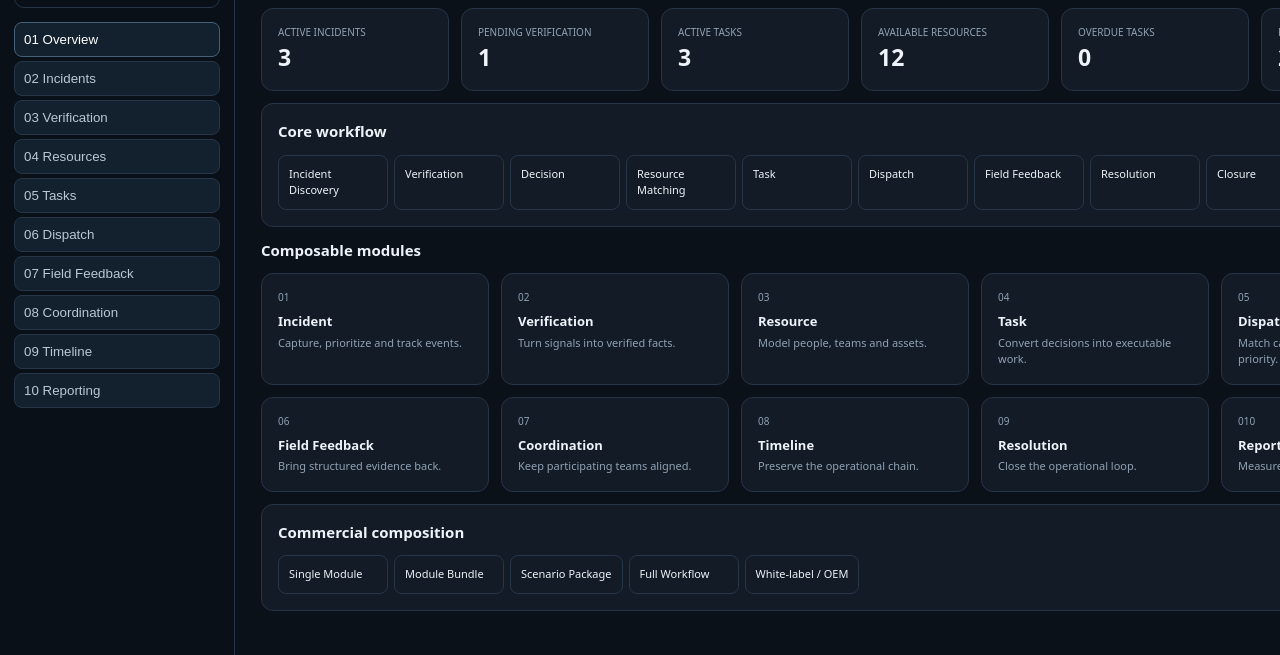
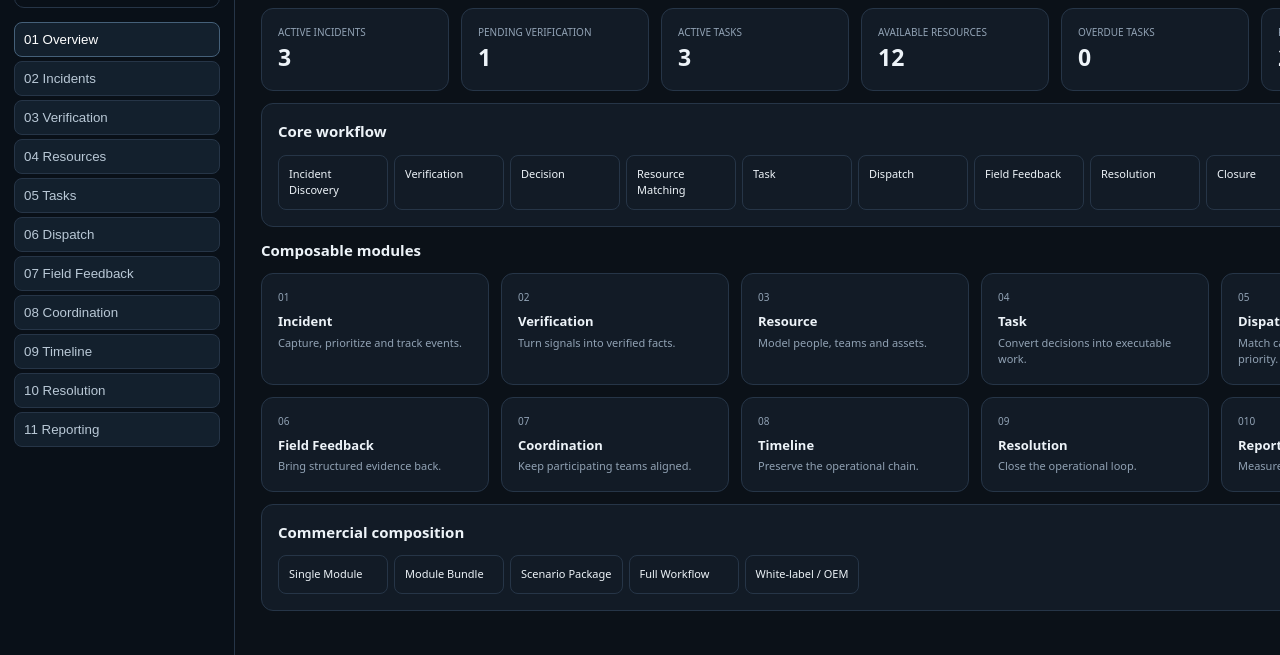
Before and after one commit to yfhu17776-cyber/composable-incident-response-modules, a website: page index.html in a window 1280 px wide. Shown: the part 145-800 px from the top of the page. Drawn offline with Linux system fonts and the light colour scheme.

Commit message:
Add explicit resolution and closure module

```diff
--- a/index.html
+++ b/index.html
@@ -10,7 +10,7 @@
 <body><div class="app"><aside class="side"><div class="brand">Composable Response<small>Incident Response Modules</small></div>
 <div class="scenario"><label>Demo scenario</label><select id="scenario"><option value="wildfire">Wildfire Response</option><option value="sar">Search & Rescue</option><option value="infra">Infrastructure Incident</option></select></div>
 <nav class="nav" id="nav">
-<button class="active" data-page="overview">01 Overview</button><button data-page="incidents">02 Incidents</button><button data-page="verification">03 Verification</button><button data-page="resources">04 Resources</button><button data-page="tasks">05 Tasks</button><button data-page="dispatch">06 Dispatch</button><button data-page="feedback">07 Field Feedback</button><button data-page="coordination">08 Coordination</button><button data-page="timeline">09 Timeline</button><button data-page="reporting">10 Reporting</button></nav></aside>
+<button class="active" data-page="overview">01 Overview</button><button data-page="incidents">02 Incidents</button><button data-page="verification">03 Verification</button><button data-page="resources">04 Resources</button><button data-page="tasks">05 Tasks</button><button data-page="dispatch">06 Dispatch</button><button data-page="feedback">07 Field Feedback</button><button data-page="coordination">08 Coordination</button><button data-page="timeline">09 Timeline</button><button data-page="resolution">10 Resolution</button><button data-page="reporting">11 Reporting</button></nav></aside>
 <main class="main" id="main"></main></div>
 <script>
 const scenarios={
@@ -38,7 +38,7 @@ function dispatch(){return shell("Dispatch","Move tasks forward using transparen
 function feedbackPage(){return shell("Field Feedback","Structured field evidence closes the loop between dispatch and resolution.")+'<div class="grid two"><div class="card"><div class="head"><h2>Task T-883</h2><span class="label">Simulation</span></div><div class="notice">'+(feedback?"15:08 · Field result received: observation confirmed and access route is clear.":"Awaiting field observation…")+'</div><div class="actions"><button class="btn primary" onclick="feedback=true;go(\'feedback\')">'+(feedback?"Feedback received":"Submit field update")+'</button><button class="btn">Attach image</button><button class="btn">Attach video</button><button class="btn">Attach audio</button></div></div><div class="card"><h2>Accepted evidence types</h2><p class="sub">Text, image, video, voice and structured status updates can be represented here. Actual storage/integration belongs to the implementer.</p></div></div>'}
 function coordination(){return shell("Coordination","Keep participating teams aligned without turning the workflow into a chat product.")+'<div class="grid two"><div class="card"><h2>Participants</h2>'+[["Response Team 3","Verification","In Progress"],["Field Operations 2","Support","Available"],["Operations Base","Coordination","Active"]].map(r=>'<div class="notice" style="margin:7px 0"><b>'+r[0]+'</b> · '+r[1]+' · '+r[2]+'</div>').join('')+'</div><div class="card"><h2>Operational log</h2>'+["Task assigned","Resource updated","Field feedback received"].map(x=>'<div class="notice" style="margin:7px 0">'+x+'</div>').join('')+'</div></div>'}
 function timeline(){return shell("Timeline","One operational chain preserved from first signal to closure.")+'<div class="card timeline">'+[["14:02","Incident discovered","Initial signal created for "+S().loc+"."],["14:06","Verification started","Candidate resources identified."],["14:18","Incident confirmed","Evidence supports operational response."],["14:24","Dispatch initiated","T-882 assigned using transparent matching."],["15:02","Execution in progress","Field team reports current state."],[feedback?"15:08":"—","Field feedback",feedback?"Structured field result received.":"Awaiting field feedback."],[closed?"15:15":"—","Resolution / closure",closed?"Incident closed in demo.":"Pending resolution."]].map(e=>'<div class="event"><time>'+e[0]+'</time><div class="dot"></div><div class="eventbody"><strong>'+e[1]+'</strong><p>'+e[2]+'</p></div></div>').join('')+'</div><div class="actions"><button class="btn primary" onclick="closed=true;go(\'timeline\')">Resolve & close</button></div>'}
-function reporting(){return shell("Reporting","Lightweight measures for workflow performance and bottlenecks.")+metrics()+'<div class="grid two" style="margin-top:12px"><div class="card"><h2>Response stages</h2>'+[["Discovery → Verification","4 min"],["Verification → Dispatch","6 min"],["Dispatch → Feedback","18 min"],["Feedback → Resolution","11 min"]].map(r=>'<div class="notice" style="margin:7px 0;display:flex;justify-content:space-between">'+r[0]+' <b>'+r[1]+'</b></div>').join('')+'</div><div class="card"><h2>Boundary</h2><div class="notice">Reporting measures the workflow itself, not an underlying GIS, communications network or sensor platform.</div></div></div>'}
-function go(p){page=p;render()}function render(){let map={overview,incidents,verification,resources,tasks,dispatch,feedback:feedbackPage,coordination,timeline,reporting};document.getElementById("main").innerHTML=map[page]();document.querySelectorAll("#nav button").forEach(b=>b.classList.toggle("active",b.dataset.page===page))}
+function resolutionPage(){return shell('Resolution & Closure','Convert field results into a controlled closeout.')+'<div class="grid two"><div class="card"><h2>Closeout decision</h2><div class="notice">Incident '+S().id+' has a simulated field result ready for closeout.</div><div class="actions"><button class="btn primary" onclick="closed=true;go(\'resolution\')">Mark resolved & close</button><button class="btn" onclick="go(\'timeline\')">Return to timeline</button></div></div><div class="card"><h2>Closeout record</h2><div class="notice">Outcome: '+(closed?'Resolved / Closed':'Pending closeout')+'</div><div class="notice" style="margin-top:8px">Evidence: '+(feedback?'Field feedback received':'Awaiting field feedback')+'</div></div></div>'}function reporting(){return shell("Reporting","Lightweight measures for workflow performance and bottlenecks.")+metrics()+'<div class="grid two" style="margin-top:12px"><div class="card"><h2>Response stages</h2>'+[["Discovery → Verification","4 min"],["Verification → Dispatch","6 min"],["Dispatch → Feedback","18 min"],["Feedback → Resolution","11 min"]].map(r=>'<div class="notice" style="margin:7px 0;display:flex;justify-content:space-between">'+r[0]+' <b>'+r[1]+'</b></div>').join('')+'</div><div class="card"><h2>Boundary</h2><div class="notice">Reporting measures the workflow itself, not an underlying GIS, communications network or sensor platform.</div></div></div>'}
+function go(p){page=p;render()}function render(){let map={overview,incidents,verification,resources,tasks,dispatch,feedback:feedbackPage,coordination,timeline,resolution:resolutionPage,reporting};document.getElementById("main").innerHTML=map[page]();document.querySelectorAll("#nav button").forEach(b=>b.classList.toggle("active",b.dataset.page===page))}
 document.getElementById("scenario").onchange=e=>{scenario=e.target.value;feedback=false;closed=false;page="overview";render()};document.getElementById("nav").onclick=e=>{let b=e.target.closest("button");if(b)go(b.dataset.page)};render();
 </script></body></html>
```
